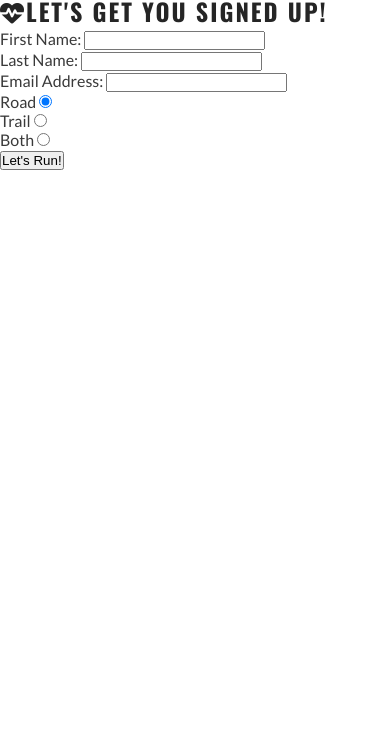
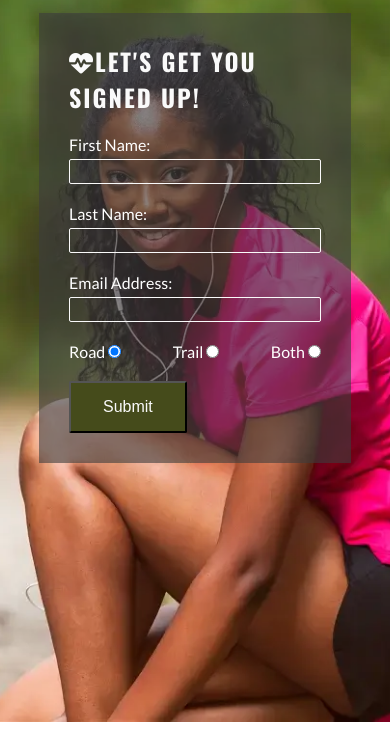
Before and after one commit to SShang93/love-running, a plain HTML site: page signup.html in a window 390 px wide. Shown: the part 54-790 px from the top of the page. Drawn offline with nearby package versions, Linux system fonts and the light colour scheme.

Commit message:
sign up css for mobile applied

```diff
--- a/assets/css/style.css
+++ b/assets/css/style.css
@@ -86,8 +86,13 @@ nav {
 }
 /* Main content */
 main {
-    flex: 1 0 auto; /* Allow main to grow and fill available space */
-    margin-top: 47px; /* Adjust for header height */
+    /* Enlarge main element to push footer down*/
+    flex: 1 0 auto;
+    /* Add margin at the top to prevent content from being covered by the header */
+    margin-top: 47px;
+    /* Enable flex properties for child elements */
+    display: flex;
+    flex-direction: column;
 }
 /* Hero section */
 #hero {
@@ -200,6 +205,52 @@ hr {
     color: #3a3a3a; /* Use a consistent color for icons */
 }
 
+/*Signup form styles */
+#signup {
+    background-image: url("../images/signup-image.webp");
+    background-size: cover;
+    background-position: 75%;
+    padding: 20px 10% 0 10%;
+    flex-grow: 1;
+}
+
+#signup-form {
+    color: #ffffff; /* White text color for better contrast */
+    background-color: rgba(60, 60, 60, 0.6); /* Semi-transparent background for the form */
+    padding: 30px; /* Add padding for spacing */
+}
+
+#signup-form>h2 {
+    color: #fafafa; /* Override the color set in general styles */
+    margin-bottom: 20px; /* Add padding below the heading */
+}
+
+.text-input {
+    background: transparent;
+    color: #fafafa;
+    width: 100%;
+    height: 25px;
+    margin: 5px 0 20px 0;
+    border: 1px solid #fafafa;
+    border-radius: 2px;
+    padding: 0 5px;
+}
+
+.radio-buttons {
+    width: 100%;
+    display: flex;
+    justify-content: space-between;
+}
+
+.join-button {
+    margin-top: 20px;
+    border-radius: 2px;
+    padding: 15px 32px;
+    font-size: 100%;
+    background-color: #454b1b;
+    color: #fafafa;
+}
+
  /* Media query: large or landscape phones (576px and up) */
 @media screen and (min-width: 576px) {
     #photos {
--- a/signup.html
+++ b/signup.html
@@ -61,24 +61,29 @@
             <form id="signup-form" method="post" action="https://formdump.codeinstitute.net">
                 <h2><i class="fa-solid fa-heart-pulse"></i>Let's get you signed up!</h2>
                 <label for="first-name">First Name:</label>
-                <input type="text" name="first_name" id="first-name" class="text-input" required><br>
+                <input type="text" name="first_name" id="first-name" class="text-input" required>
+                <br>
                 <label for="last-name">Last Name:</label>
-                <input type="text" name="last_name" id="last-name" class="text-input" required><br>
+                <input type="text" name="last_name" id="last-name" class="text-input" required>
+                <br>
                 <label for="email-address">Email Address:</label>
-                <input type="text" name="email_address" id="email-address" class="text-input" required><br>
+                <input type="text" name="email_address" id="email-address" class="text-input" required>
+                <br>
                 <div class="radio-buttons">
-                    <div id="road">
+                    <div>
                         <label for="road">Road</label>
                         <input type="radio" name="running_preference" id="road" value="road" required checked>
                     </div>
-                    <div id="trail"><label for="trail">Trail</label>
+                    <div>
+                        <label for="trail">Trail</label>
                         <input type="radio" name="running_preference" id="trail" value="trail" required>
                     </div>
-                    <div id="both"><label for="both">Both</label>
+                    <div>
+                        <label for="both">Both</label>
                         <input type="radio" name="running_preference" id="both" value="both" required>
                     </div>
-                    <button type="submit" id="join-button">Let's Run!</button>
                 </div>
+                 <button type="submit" class="join-button">Submit</button>
             </form>
         </section>
 
```
Also changed, not shown: assets/images/signup-image.webp (added).
